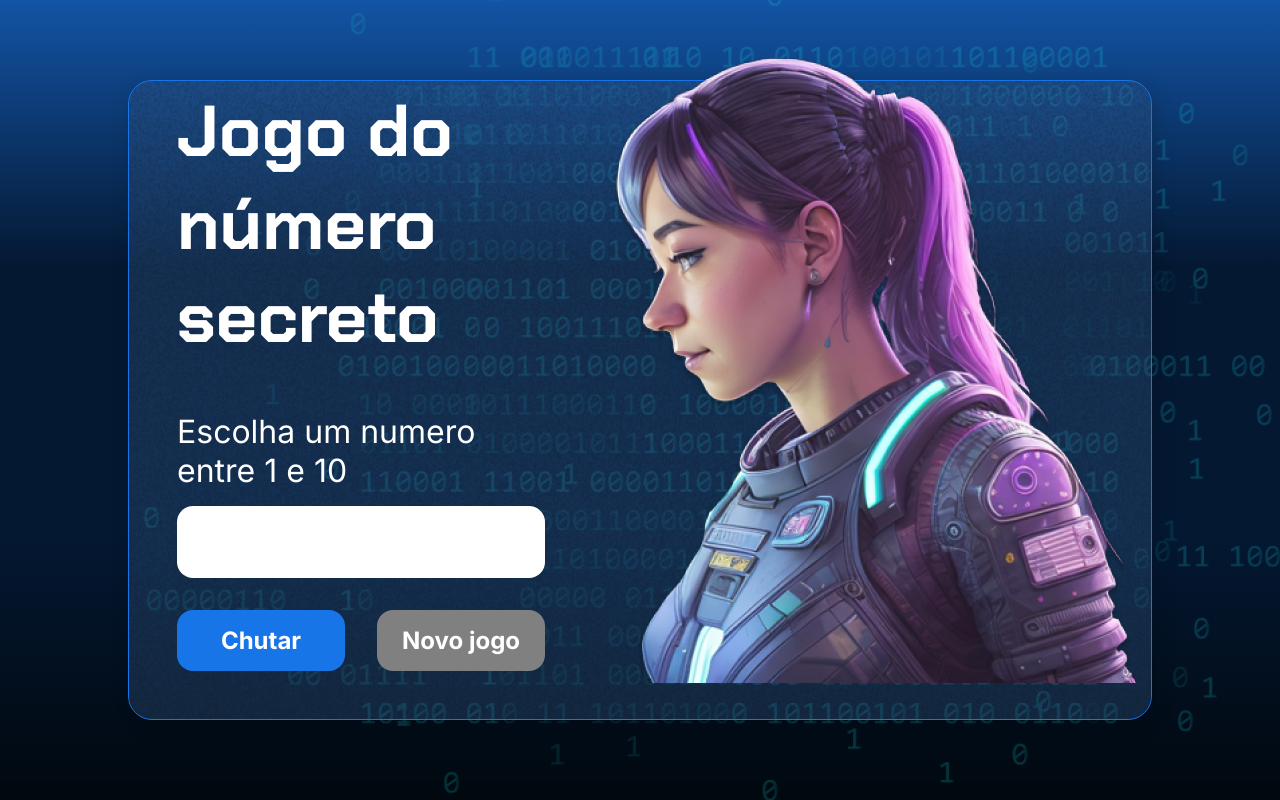
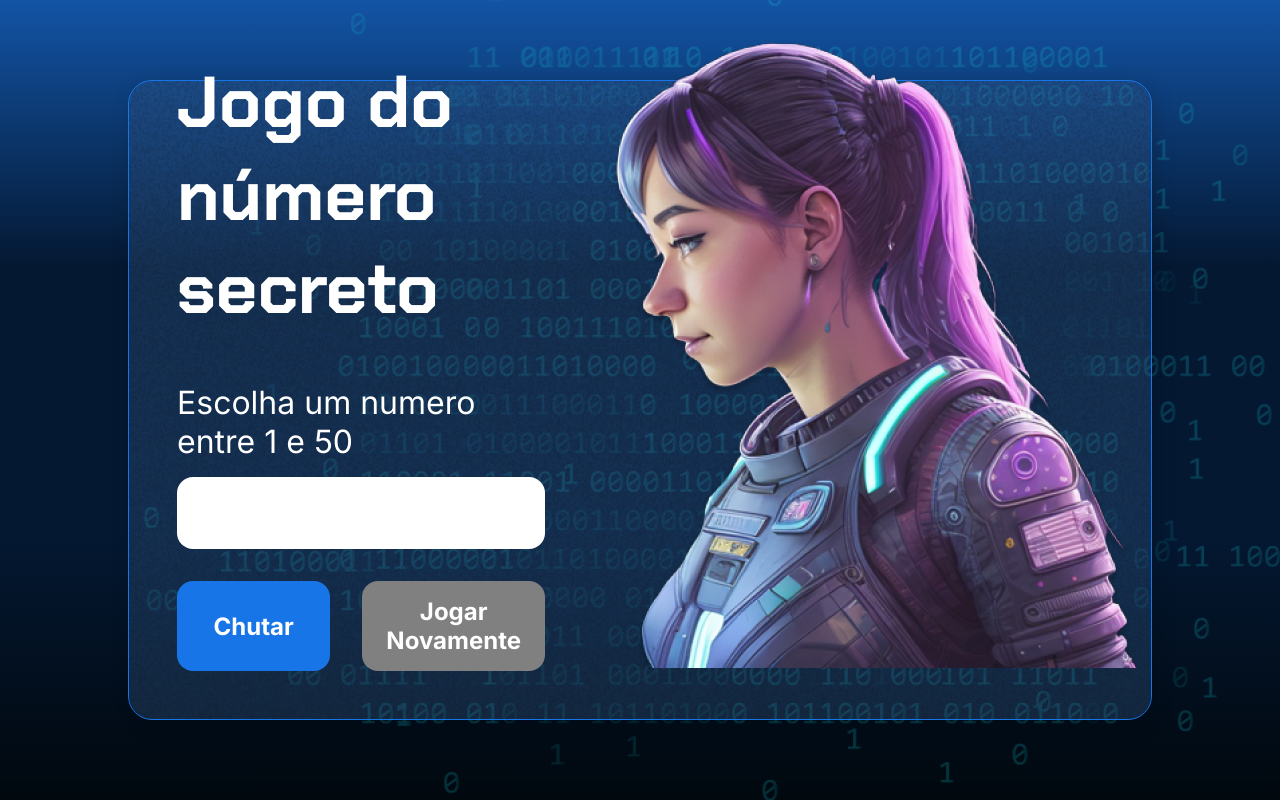
Before and after one commit to GiovanniPaulaDev/numero-secreto, a plain HTML site: page index.html in a window 1280 px wide. Drawn offline with Linux system fonts and the light colour scheme.

Commit message:
Deixando o jogo mais facil

```diff
--- a/app.js
+++ b/app.js
@@ -4,7 +4,7 @@
 // let paragrafo = document.querySelector('p');
 // paragrafo.innerHTML = 'Escolha um numero entre 1 e 10';
 let listaDeNumerosSorteados = [];
-let numeroLimite = 100;
+let numeroLimite = 50;
 let numeroSecreto = gerarNumeroAleatorio();
 let tentativas = 1;
 
@@ -24,7 +24,7 @@ function exibirTextoNaTela(tag, texto) {
 
 function exibirMensagemInicial() {
     exibirTextoNaTela('h1', 'Jogo do número secreto');
-    exibirTextoNaTela('p', 'Escolha um numero entre 1 e 10');
+    exibirTextoNaTela('p', 'Escolha um numero entre 1 e 50');
 }
 
 exibirMensagemInicial();
--- a/index.html
+++ b/index.html
@@ -24,8 +24,7 @@
                 <input type="number" min="1" max="10" class="container__input">
                 <div class="chute container__botoes">
                     <button onclick="verificarChute()" class="container__botao">Chutar</button>
-                    <button onclick="reiniciarJogo()" id="reiniciar" class="container__botao" disabled>Novo
-                        jogo</button>
+                    <button onclick="reiniciarJogo()" id="reiniciar" class="container__botao" disabled>Jogar Novamente</button>
                 </div>
             </div>
             <img src="./img/ia.png" alt="Uma pessoa olhando para a esquerda" class="container__imagem-pessoa" />
```
